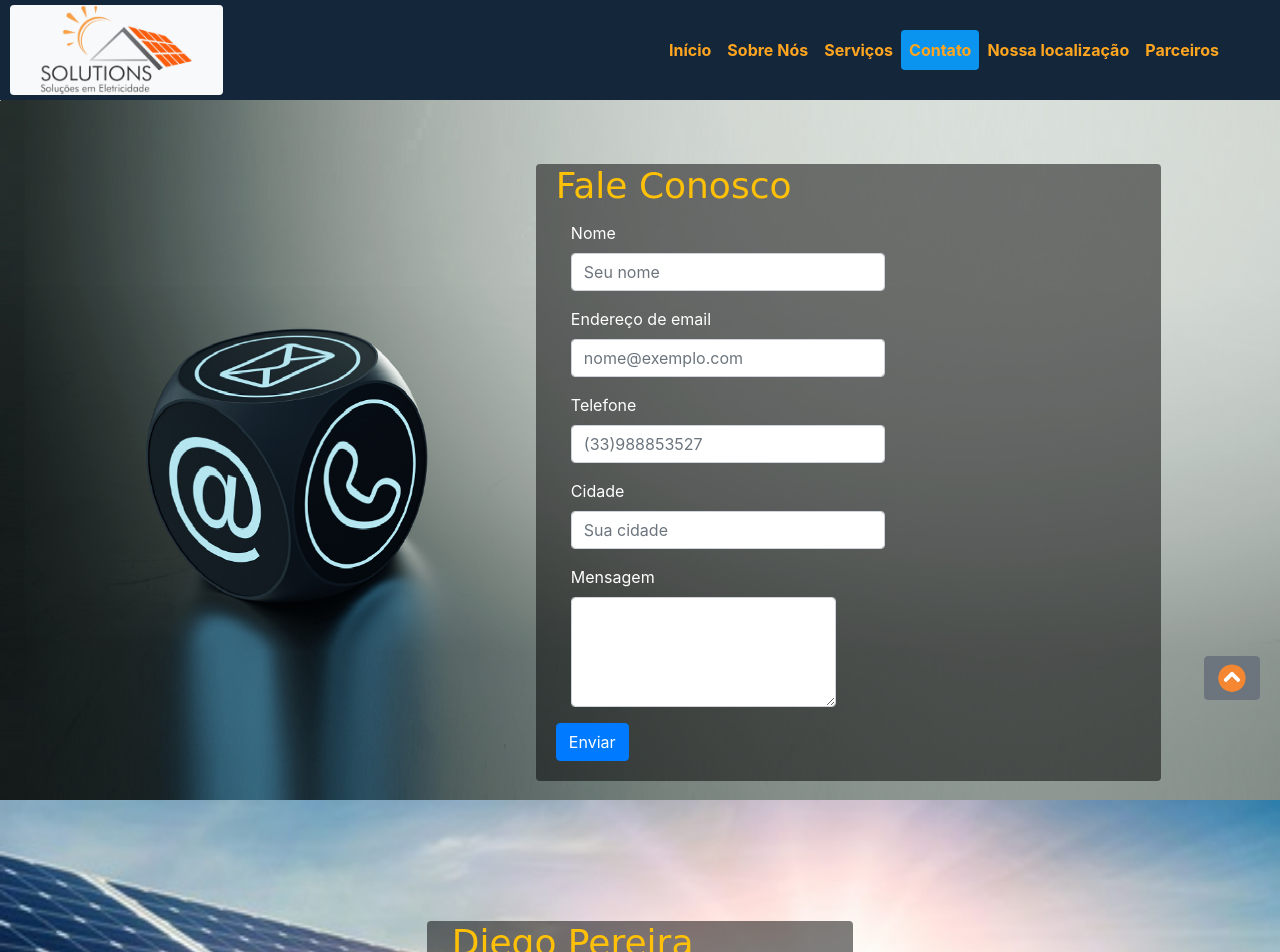
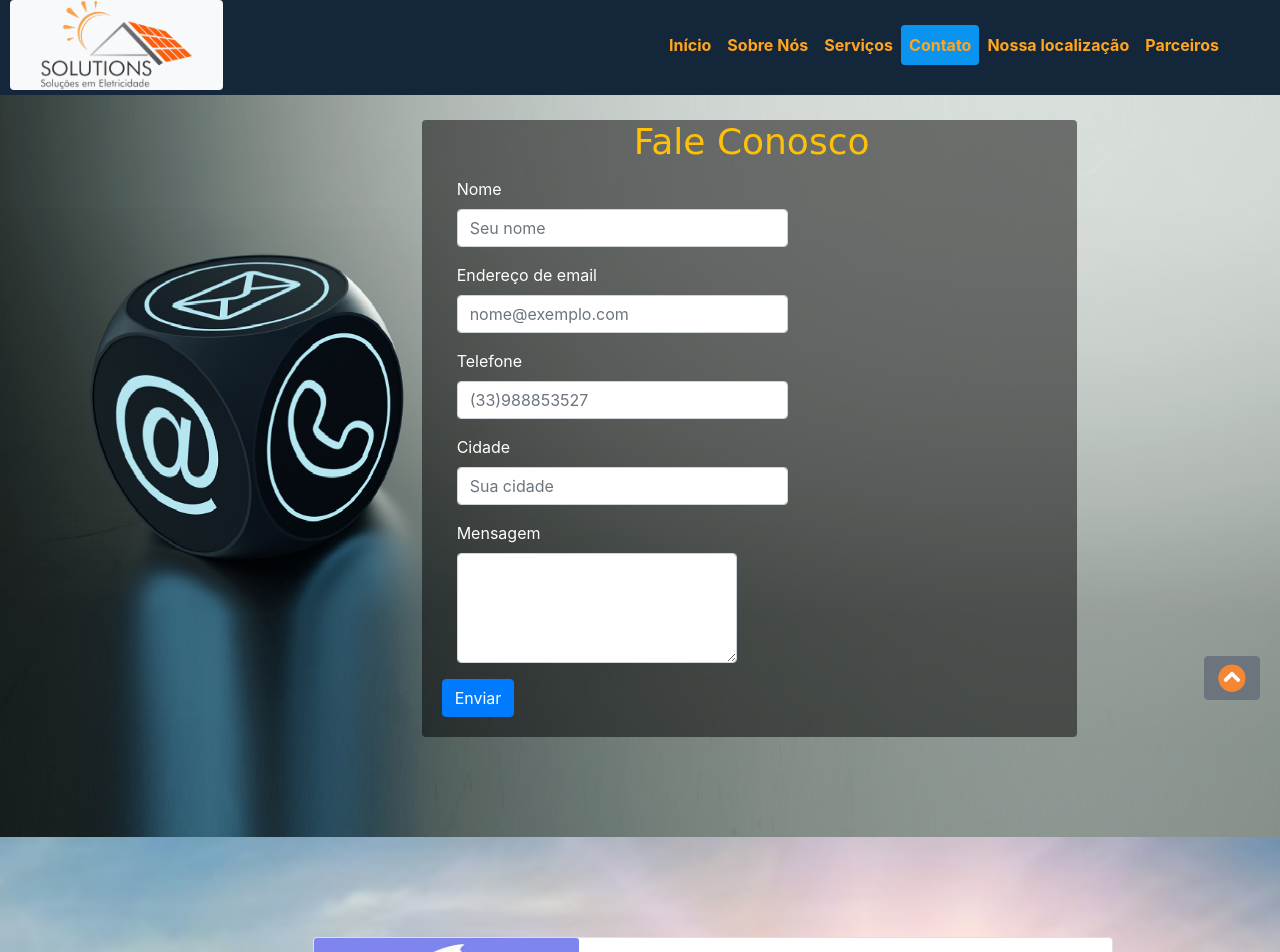
Before and after one commit to brenovambaster/Solutions, a PHP site: page /contato.php in a window 1280 px wide. Shown: the top 952 px of the page. Run offline with PHP 8.4, Linux system fonts and the light colour scheme.

Commit message:
update 07/01

```diff
--- a/contato.php
+++ b/contato.php
@@ -1,5 +1,6 @@
 <!doctype html>
 <html lang="pt-br">
+
 <head>
 	<!-- Required meta tags -->
 	<meta charset="utf-8">
@@ -9,7 +10,7 @@
 	<link rel="stylesheet" href="https://stackpath.bootstrapcdn.com/bootstrap/4.3.1/css/bootstrap.min.css" integrity="sha384-ggOyR0iXCbMQv3Xipma34MD+dH/1fQ784/j6cY/iJTQUOhcWr7x9JvoRxT2MZw1T" crossorigin="anonymous">
 	<!-- CSS da página -->
 	<link rel="stylesheet" href="css/global_css.css">
-	<link rel="stylesheet" href="css/contato_css.css">
+	<link rel="stylesheet" href="css/paginaContato.css">
 	<title>Contato - Solutions</title>
 	<!-- Icone do site -->
 	<link rel="icon" href="imgs/logo.ico" type="image/x-icon" />
@@ -17,18 +18,21 @@
 
 
 </head>
+
 <body>
 	<?php
-	$verifica['index']=false;
-	$verifica['Contato']=true;
+	$verifica['index'] = false;
+	$verifica['Contato'] = true;
 	include 'menu.php';
 	?>
-	<img class="img-fluid back" src="imgs/bg-contato.png" alt="banner"></img>
-	<div class="col-12">
-		<div class="row formula rounded col-12">
-		<div class="col-lg-5"></div><!-- Corrigir eixo -->
-			<div class="email rounded col-sm-12 col-lg-6" >
-				<h1 class="titulos text-warning" style="margin-bottom:-10px;">Fale Conosco</h1><br />
+	<div></div>
+	<section class="parte1">
+
+		<div class="">
+			<div class="row  rounded">
+				<div class="col-4"></div><!-- Corrigir eixo -->
+				<div class="email rounded col-sm-12 col-lg-6 margem">
+					<h1 class="titulos text-center text-warning" style="margin-bottom:-10px;">Fale Conosco</h1><br />
 					<form method="POST" action="processa.php" class="text-white">
 						<div class="form-group col-sm-5 col-lg-7">
 							<label for="exampleFormControlInput1">Nome</label>
@@ -55,41 +59,55 @@
 						<button type="submit" class="btn btn-primary">Enviar</button>
 
 					</form>
-					<!--<div class="col">
-						<img src="imgs/fale-conosco.png" id="fale-conosco">
-					</div> -->
 				</div>
 			</div>
-		<div class="row rounded">
-			<img src="imgs/bg-diego.jpg" class="img-fluid back2"></img>
-			<div class="col-lg-4"></div> <!-- Corrigir eixo -->
-			<div class="diego rounded col-sm-12 col-lg-4 text-warning">
-				<h1 class="titulos"> Diego Pereira</h1><br />
-				<h2 style="margin-bottom:-10px;"> Diretor Comercial </h2><br />
-					<div class="row bg-light rounded text-dark" style="width:35%; margin-left:10px;">
-						<img src="imgs/whatsapp.png" alt="wpp" style="margin-top:5px;"><span> (33) 9 88853527</span><br />
 		</div>
-				<h2 style="margin-bottom:-10px; margin-top:15px">Contate-nos</h2><br />
-					<div class="row bg-light rounded text-dark" style="width:75%; margin-top:5px; margin-left:10px;">
-						<img src="imgs/email.png" alt="email" style="margin-top:5px;"><span> contato.solutionsenergia@gmail.com</span><br />
+	</section>
+
+	<section class="parte2">
+		<div class="row">
+			<div class="col-3 letras"></div> <!-- corrigir alinhamento   -->
+			<div class="autor">
+				<div class="card mb-2" style="max-width: 800px; min-height:450px;">
+					<div class="row no-gutters">
+						<div class="col-md-4">
+							<img src="imgs/anonimo.jpg" class="card-img" alt="...">
 						</div>
-					<div class="row bg-light rounded text-dark" style="width:85%; margin-top:5px; margin-left:10px;">
-						<img src="imgs/local.png" alt="local" style="margin-top:5px;"><span><a href="https://www.google.com.br/maps/place/Cel.+Murta,+MG,+39635-000/@-16.6170746,-42.182923,19.88z/data=!4m5!3m4!1s0x74d0b9055ec2019:0x269bdf2d0aa8c048!8m2!3d-16.6153132!4d-42.1843423" style="text-decoration:none" target="_blank"> Praça Prefeito Inácio Murta, N50 - APTO 102.</a></span><br />
+						<div class="col-md-8">
+							<div class="card-body">
+								<h5 class="card-title"><b> Diretor Comercial</b></h5>
+								<p class="card-text">This is a wider card with supporting text below as a natural lead-in to additional content. This content is a little bit longer.</p>
+								<p class="card-text"><small class="text-muted">Diego Pereira Martins</small></p>
+								<p>   <img src="imgs/whatsapp.png" alt="email" height="20px" width="20px"> (33) 9 88853527
+								</p>
+								<p> <img src="imgs/email.png" alt="email" height="20px" width="20px"> contato.solutionsenergia@gmail.com</p>
 							</div>
 						</div>
 					</div>
 				</div>
+
+			</div>
+		</div>
+
+
+	</section>
+
+
+
+	<section id="local">
+
+		<?php
+
+		include 'rodape.php'; //inclui o rodapé
+		?>
+
+	</section>
 	<a href="#" id="subir">
-		<button type="button" class="btn btn-secondary" id="voltarTopo"> <!-- botão de voltar ao topo -->
+		<button type="button" class="btn btn-secondary" id="voltarTopo">
+			<!-- botão de voltar ao topo -->
 			<img src="imgs/topo.png" style="width:30px">
 		</button>
 	</a>
-	<div class="rodape">
-	<?php
-		include 'rodape.php';
-	?>
-	</div>
-
 	<!-- Optional JavaScript -->
 	<!-- jQuery first, then Popper.js, then Bootstrap JS -->
 	<script src="js/btt.js"></script>
@@ -97,4 +115,5 @@
 	<script src="https://cdnjs.cloudflare.com/ajax/libs/popper.js/1.14.7/umd/popper.min.js" integrity="sha384-UO2eT0CpHqdSJQ6hJty5KVphtPhzWj9WO1clHTMGa3JDZwrnQq4sF86dIHNDz0W1" crossorigin="anonymous"></script>
 	<script src="https://stackpath.bootstrapcdn.com/bootstrap/4.3.1/js/bootstrap.min.js" integrity="sha384-JjSmVgyd0p3pXB1rRibZUAYoIIy6OrQ6VrjIEaFf/nJGzIxFDsf4x0xIM+B07jRM" crossorigin="anonymous"></script>
 </body>
+
 </html>
--- a/css/global_css.css
+++ b/css/global_css.css
@@ -1,32 +1,7 @@
 /* CSS Global */
 
-.topo {
-    background-color: #13263a;
-    position: relative;
-    padding-top: 5px;
-    padding-bottom: 5px;
-    width: 100%;
-}
 
-.email {
-    background-color: rgba(0, 0, 0, 0.5);
-    position: relative;
-    height: auto;
-    padding-bottom: 20px;
-    padding-left: 20px;
-}
-
-.logo {
-    margin-left: 10px;
-}
-
-.relative {
-    position: relative;
-}
-
-.logo img {
-    height: 90px;
-}
+/* A */
 
 .ap {
     background-color: #0a94f0;
@@ -34,27 +9,35 @@
     font-weight: bold;
 }
 
-.opc {
-    color: #ffa51f;
-    font-weight: bold;
+
+/* B */
+
+.back {
+    position: absolute;
+    width: 100%;
+    height: auto;
+    border: 0px;
 }
 
-.opc:hover {
-    background-color: #0a94f0;
-    color: #ffa51f;
+.back2 {
+    top: 700px;
+    position: relative;
+    width: 100%;
+    height: auto;
+    border: 0px;
 }
 
-.navegador {
-    margin-right: 10px;
-    margin-top: auto;
-    margin-bottom: auto;
-}
+
+/* C */
 
 .contato {
     position: absolute;
     width: 500px;
     height: 500px;
 }
+
+
+/* D */
 
 .diego {
     background-color: rgba(0, 0, 0, 0.5);
@@ -64,10 +47,6 @@
     position: relative;
     padding-left: 25px;
     padding-right: 25px;
-}
-
-.titulos {
-    font-size: 36px;
 }
 
 .diego>h2 {
@@ -85,55 +64,136 @@
     font-weight: bold;
 }
 
+
+/* E */
+
+.email {
+    background-color: rgba(0, 0, 0, 0.5);
+    position: relative;
+    height: auto;
+    padding-bottom: 20px;
+    padding-left: 20px;
+}
+
+
+/* F */
+
+
+/* G */
+
+
+/* H */
+
+
+/* I */
+
+
+/* J */
+
+
+/* K */
+
+
+/* L */
+
+.logo {
+    margin-left: 10px;
+}
+
+.logo img {
+    height: 90px;
+}
+
+
+/* M */
+
+
+/* N */
+
+.navegador {
+    margin-right: 10px;
+    margin-top: auto;
+    margin-bottom: auto;
+}
+
+
+/* O */
+
+.opc {
+    color: #ffa51f;
+    font-weight: bold;
+}
+
+.opc:hover {
+    background-color: #0a94f0;
+    color: #ffa51f;
+}
+
+
+/* P */
+
+
+/* Q */
+
+
+/* R */
+
+.relative {
+    position: relative;
+}
+
+.rodape {
+    position: absolute;
+    margin-top: 30%;
+    z-index: 0 !important;
+}
+
+
+/* S */
+
+
+/* T */
+
+.titulos {
+    font-size: 36px;
+}
+
 .top100 {
     top: 100px;
 }
 
-#wpp {
-    margin-bottom: 60px;
+.topo2 {
+    background-color: #13263a;
+    position: fixed;
+    padding-bottom: 5px;
+    width: 100%;
+    z-index: 1000 !important;
 }
 
-.formula {
-    position: absolute;
-    height: auto;
-    margin-top: 5%;
-}
 
-.back {
-    position: absolute;
-    width: 100%;
-    height: auto;
-    border: 0px;
-}
+/* U */
 
-.back2 {
-    top: 700px;
-    position: relative;
-    width: 100%;
-    height: auto;
-    border: 0px;
-}
 
-.fale {
-    width: 180px;
-    /* largura da imagem máscara */
-    height: 80px;
-    /* altura da imagem máscara */
-    top: 100px;
-    position: absolute;
-    top: 0;
-    left: 0;
-    background: url(imgs/fale-conosco.png) no-repeat;
-    /* imagem máscara */
-}
+/* V */
 
-.rodape {
-    position: relative;
-    margin-top: 30%;
-}
+
+/* W */
+
+
+/* X */
+
+
+/* Y */
+
+
+/* Z */
 
 #subir {
     position: fixed;
     bottom: 100px;
     right: 20px;
 }
+
+#wpp {
+    margin-bottom: 60px;
+}
--- /dev/null
+++ b/css/paginaContato.css
@@ -0,0 +1,34 @@
+.parte1 {
+    background-image: url("../imgs/bg-contato.png");
+    background-position: top center;
+    background-repeat: no-repeat;
+    background-attachment: fixed;
+    background-size: cover;
+    padding-bottom: auto;
+    color: white;
+}
+
+.margem {
+    margin-top: 120px;
+    margin-bottom: 100px;
+}
+
+.parte2 {
+    background-image: url("../imgs/bg-diego.jpg");
+    background-position: top center;
+    background-repeat: no-repeat;
+    background-attachment: fixed;
+    background-size: cover;
+    padding-bottom: auto;
+}
+
+.autor {
+    margin-top: 100px;
+    margin-bottom: 300px;
+}
+
+.letras h5,
+p,
+b {
+    color: black!important;
+}
--- a/menu.php
+++ b/menu.php
@@ -1,4 +1,4 @@
-<div class="container-fluid topo hg-auto">
+<div class="container-fluid topo2">
 	<div class="justify-content-between row">
 		<div class="logo bg-light rounded col-6 col-sm-4 col-md-4 col-lg-3 col-xl-2 h-100 ">
 			<a href="index.php"><img src="imgs/logo_sf.png" class="col-12 " alt="Solutions Energia"></a>
--- a/rodape.php
+++ b/rodape.php
@@ -1,24 +1,24 @@
 <!-- Rodapé -->
-
-
+<div>
 	<link rel="stylesheet" href="css/index_css12.css">
-<footer class=" rodape footer mt-auto py-3">
+	<footer class=" rodape footer mt-auto py-3 col-12">
 		<div class="row">
 			<div class=" col-sm-4 container text-center row rounded">
 
 				<span class="col"><a href="https://www.facebook.com/pages/category/Solar-Energy-Service/Solutions-Solu%C3%A7%C3%B5es-em-eletricidade-2077753012545988/" target="_blank">
-					<img src="https://img.icons8.com/doodle/48/000000/facebook-circled.png">
+						<img src="https://img.icons8.com/doodle/48/000000/facebook-circled.png" alt="Facebook Solutions">
 					</a>
 				</span>
 				<span class="col" style="margin-left:-15px;">
 					<a href="https://www.instagram.com/solutions_energia/" target="_blank">
-					<img src="https://img.icons8.com/color/48/000000/instagram-new.png">
+						<img src="https://img.icons8.com/color/48/000000/instagram-new.png" alt="Instagram Solutions">
 					</a>
 				</span>
-			<span class="ml-2 text-muted corrige">©2020 by SOLUTIONS Soluções em Eletricidade. Design by Hugo Barbosa Santos </span>
+				<span class="ml-2 corrige text-light"> ©2020 by SOLUTIONS Soluções em Eletricidade. Design by Hugo Barbosa Santos </span>
 			</div>
 			<div class="col-sm-8">
-			<iframe src="https://www.google.com/maps/embed?pb=!1m18!1m12!1m3!1d3823.193863588732!2d-42.18496268549095!3d-16.617036848150676!2m3!1f0!2f0!3f0!3m2!1i1024!2i768!4f13.1!3m3!1m2!1s0x74d0b57d8dd9775%3A0xfd94b54177f53847!2sSolutions%20Solu%C3%A7%C3%B5es%20em%20eletricidade!5e0!3m2!1spt-BR!2sbr!4v1577673009698!5m2!1spt-BR!2sbr" width="100%" height="450" frameborder="1" style="border:0;" allowfullscreen=""></iframe>
+			<iframe src="https://www.google.com/maps/embed?pb=!1m14!1m8!1m3!1d3818.533097997838!2d-42.0671661!3d-16.8495033!3m2!1i1024!2i768!4f13.1!3m3!1m2!1s0x74d18326f358831%3A0xcdd6f2e08ef93e19!2sR.%20Rodolfo%20Von%20Zastrow%2C%20271%20-%20Aracuai%2C%20Ara%C3%A7ua%C3%AD%20-%20MG%2C%2039600-000!5e0!3m2!1spt-BR!2sbr!4v1578433013284!5m2!1spt-BR!2sbr" width="100%" height="450" frameborder="0" style="border:0;" allowfullscreen=""></iframe>
 			</div>
 		</div>
 	</footer>
+</div>
```
Also changed, not shown: css/index_css12.css (+32 -17 lines), index.php (+13 -28 lines), imgs/anonimo.jpg (added), 11 other files. Lines whose indentation alone changed are shown as unchanged.
